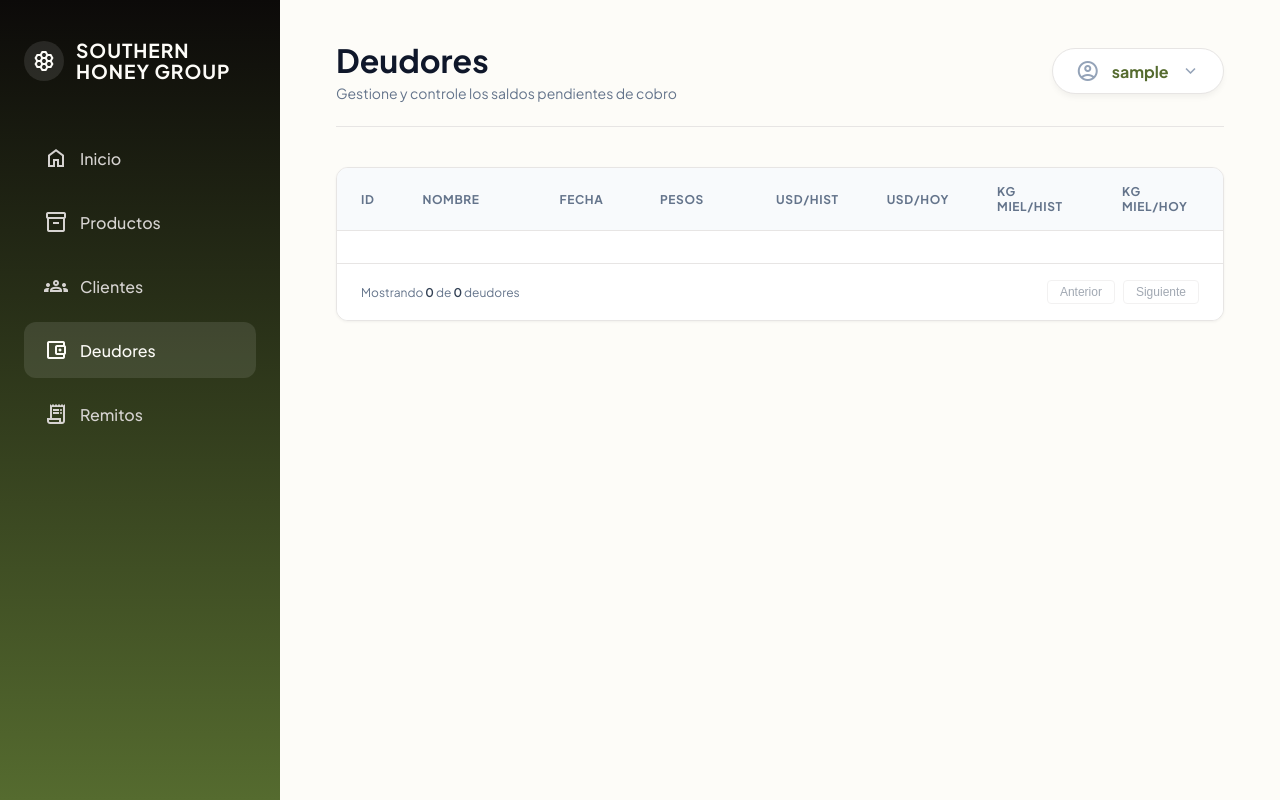
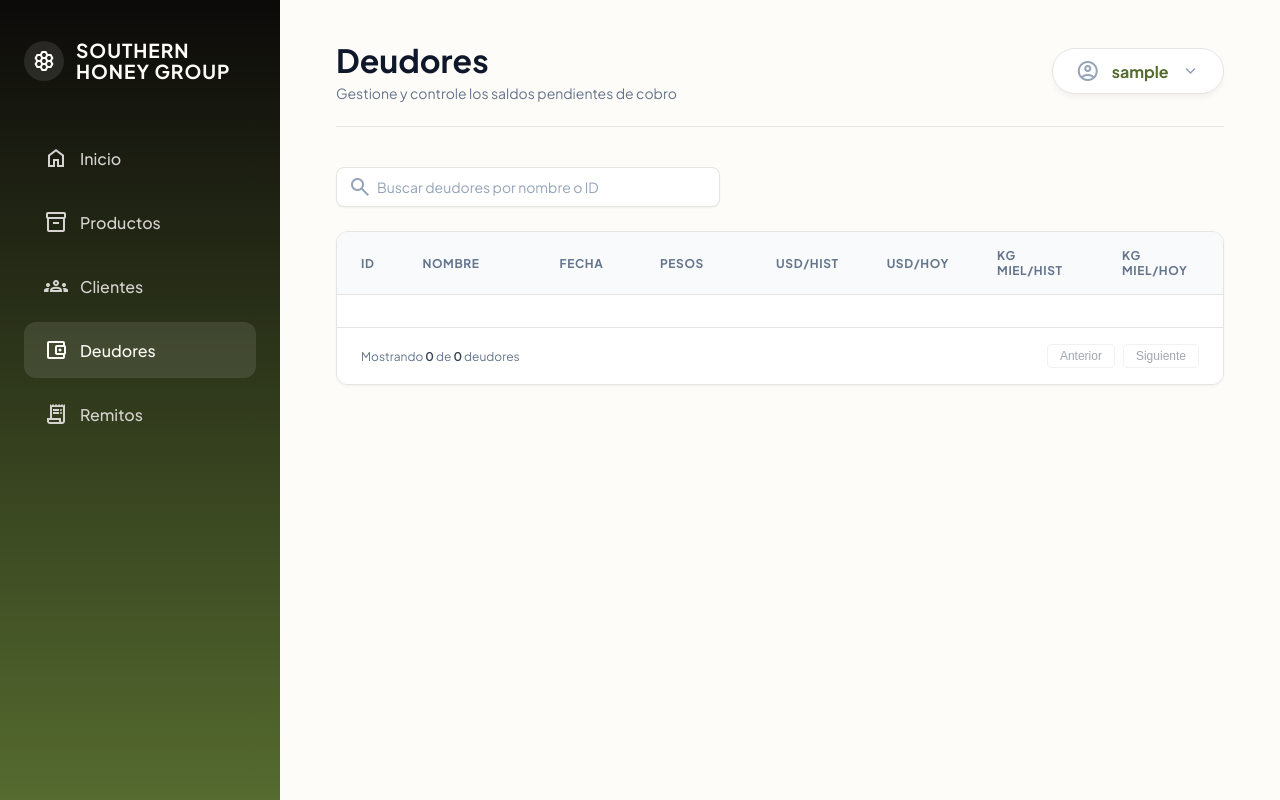
Before and after one commit to bautistaribotta/southern_honey_group, a Django app: page /deudores/ in a window 1280 px wide. Run offline with Django 5.2, Linux system fonts and the light colour scheme; the visitor is signed in with stand-in values (Sample User, id 1); lists and menus that the app fills with data are empty.

Commit message:
Agregado el buscador en la vista de deudores

```diff
--- a/main/static/deudores.css
+++ b/main/static/deudores.css
@@ -1,3 +1,58 @@
+/* --- BARRA DE HERRAMIENTAS (Buscador) --- */
+.barra-herramientas {
+  display: flex;
+  justify-content: space-between;
+  align-items: center;
+  margin-bottom: 1.5rem;
+}
+
+.grupo-busqueda {
+  display: flex;
+  gap: 1rem;
+  flex: 1;
+}
+
+.contenedor-input-busqueda {
+  position: relative;
+  width: 24rem;
+}
+
+.icono-busqueda {
+  position: absolute;
+  left: 0.75rem;
+  top: 50%;
+  transform: translateY(-50%);
+  color: var(--slate-400);
+  transition: color 0.2s;
+}
+
+.input-busqueda {
+  width: 100%;
+  padding: 0.625rem 1rem 0.625rem 2.5rem;
+  background-color: white;
+  border: 1px solid var(--stone-200);
+  border-radius: 0.5rem;
+  font-size: 0.875rem;
+  color: var(--slate-700);
+  outline: none;
+  box-shadow: 0 1px 2px rgba(0, 0, 0, 0.05);
+  transition: all 0.2s;
+  font-family: inherit;
+}
+
+.input-busqueda::placeholder {
+  color: var(--slate-400);
+}
+
+.input-busqueda:focus {
+  border-color: var(--brand-olive);
+  box-shadow: 0 0 0 1px var(--brand-olive);
+}
+
+.contenedor-input-busqueda:focus-within .icono-busqueda {
+  color: var(--brand-olive);
+}
+
 /* --- CONTENEDOR PRINCIPAL TABLA --- */
 .contenedor-tabla {
   background-color: white;
--- a/main/templates/deudores.html
+++ b/main/templates/deudores.html
@@ -85,6 +85,16 @@
       <!-- ÁREA DE TRABAJO -->
       <section id="area-trabajo">
 
+        <!-- Controles Superiores: Buscador -->
+        <div class="barra-herramientas">
+          <div class="grupo-busqueda">
+            <div class="contenedor-input-busqueda">
+              <span class="material-symbols-outlined icono-busqueda">search</span>
+              <input type="text" class="input-busqueda" placeholder="Buscar deudores por nombre o ID">
+            </div>
+          </div>
+        </div>
+
         <div class="contenedor-tabla">
           <table class="tabla-deudores">
             <thead>
```
